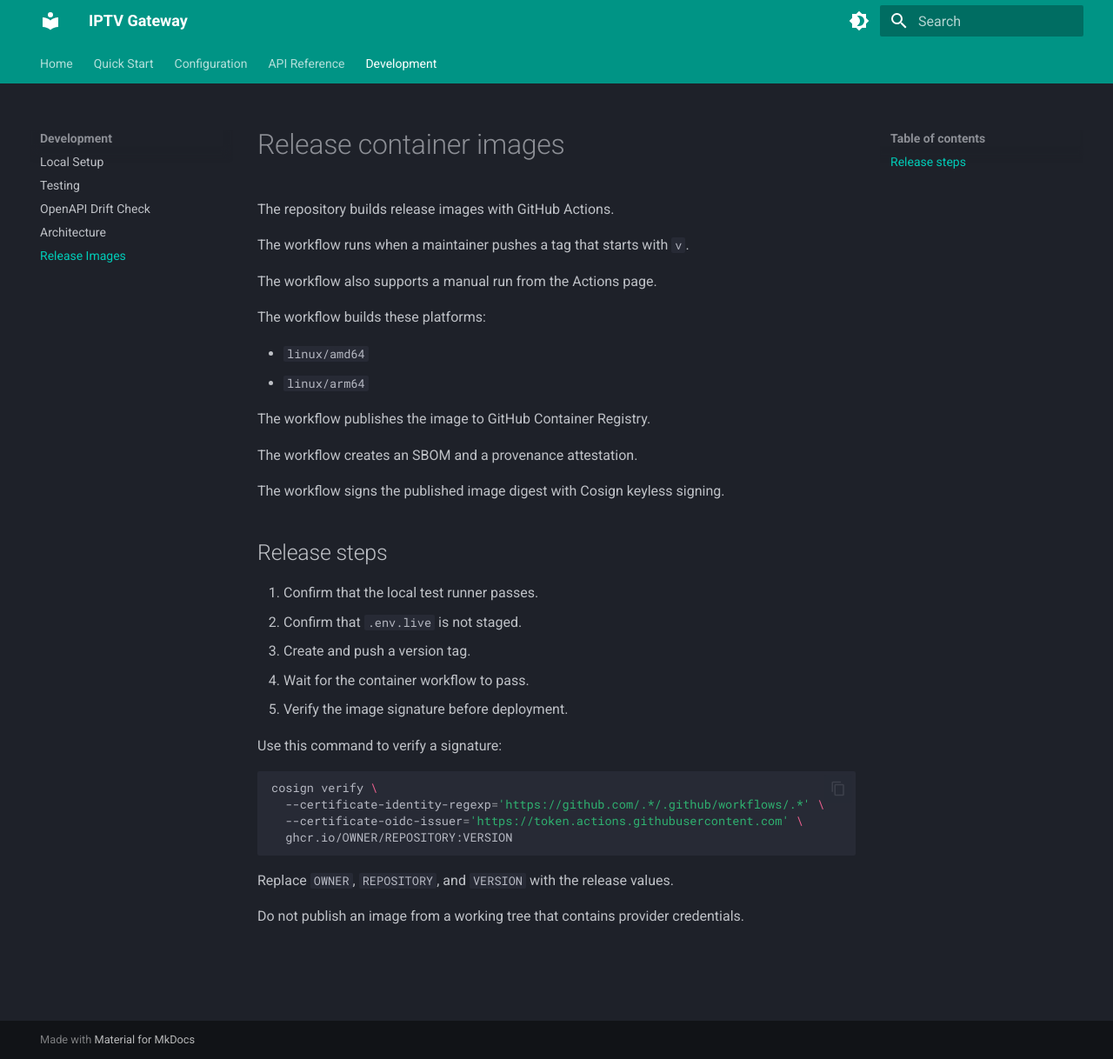
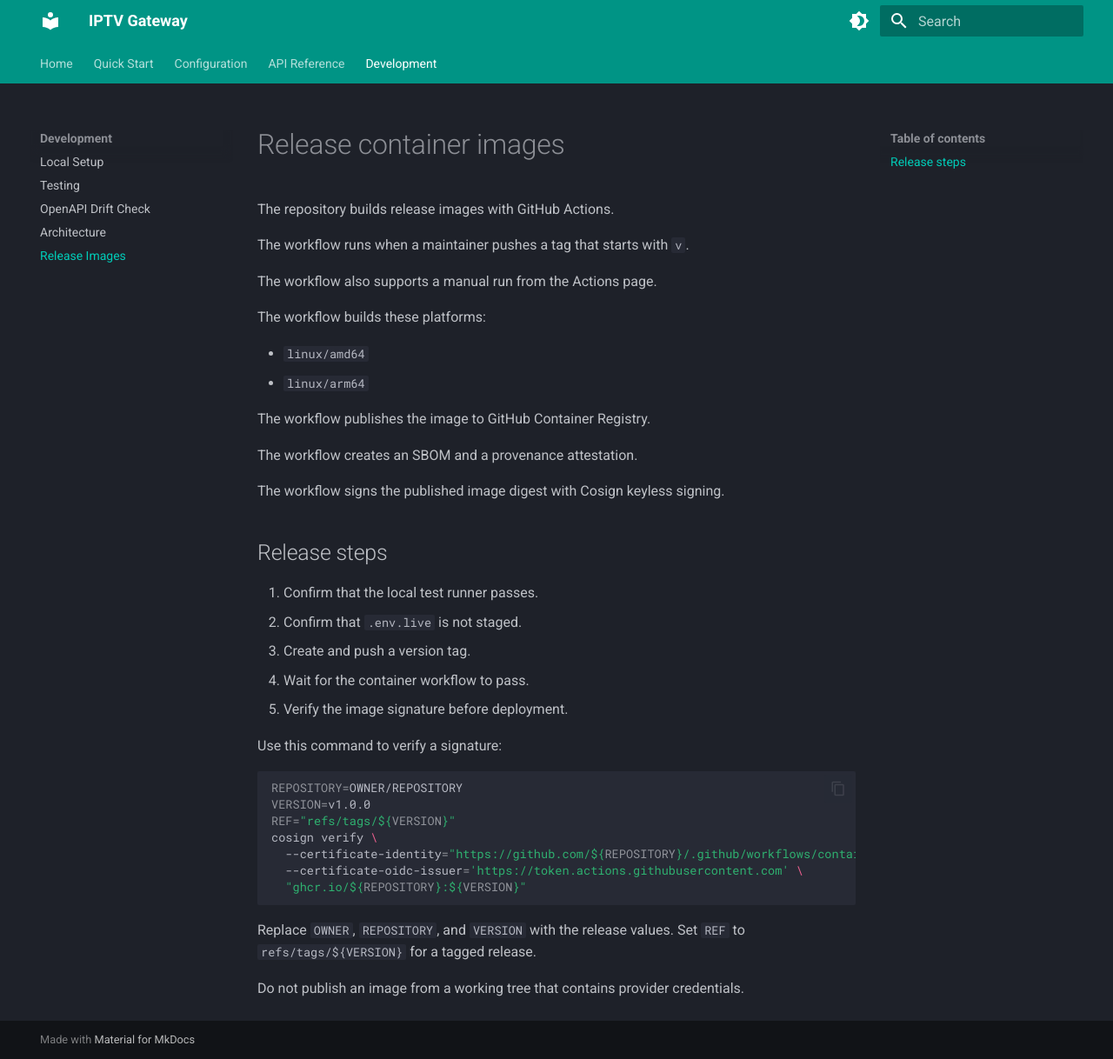
Before and after one commit to NathanBland/iptv-relay, an MkDocs documentation site: the page built from docs/docs/development/releasing.md, in a window 1280 px wide and 1218 px high. Shown: the whole window at 87% size. Built offline with MkDocs 1.6.1 and Material for MkDocs 9.7.7, drawn with Linux system fonts in a browser that asks for light colours.

Commit message:
Harden container release workflow

````diff
--- a/docs/docs/development/releasing.md
+++ b/docs/docs/development/releasing.md
@@ -28,12 +28,16 @@ The workflow signs the published image digest with Cosign keyless signing.
 Use this command to verify a signature:
 
 ```bash
+REPOSITORY=OWNER/REPOSITORY
+VERSION=v1.0.0
+REF="refs/tags/${VERSION}"
 cosign verify \
-  --certificate-identity-regexp='https://github.com/.*/.github/workflows/.*' \
+  --certificate-identity="https://github.com/${REPOSITORY}/.github/workflows/container.yml@${REF}" \
   --certificate-oidc-issuer='https://token.actions.githubusercontent.com' \
-  ghcr.io/OWNER/REPOSITORY:VERSION
+  "ghcr.io/${REPOSITORY}:${VERSION}"
 ```
 
 Replace `OWNER`, `REPOSITORY`, and `VERSION` with the release values.
+Set `REF` to `refs/tags/${VERSION}` for a tagged release.
 
 Do not publish an image from a working tree that contains provider credentials.
````
Also changed, not shown: 2 other files.
